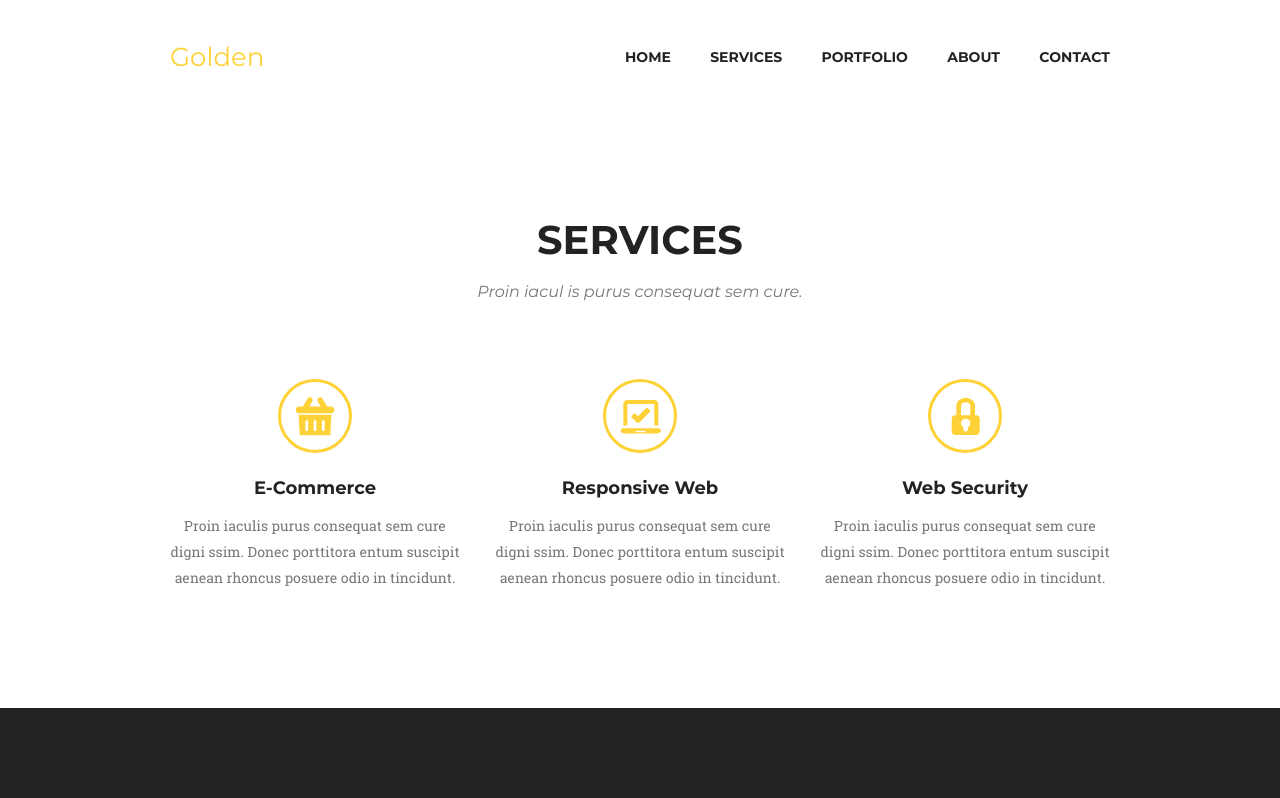
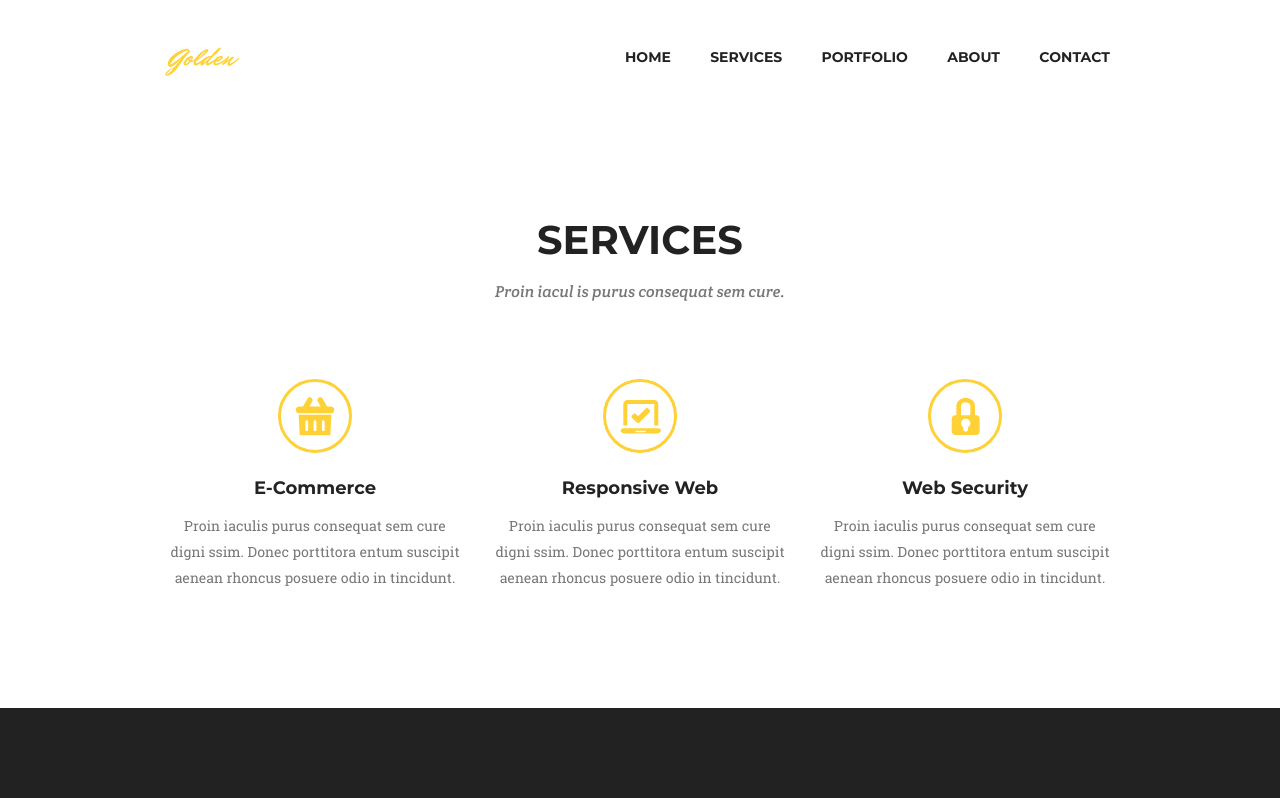
Before and after one commit to yamyn/fecore17, a plain HTML site: page html-css/module-7/index.html in a window 1280 px wide. Shown: the top 798 px of the page. Drawn offline with Linux system fonts and the light colour scheme.

Commit message:
Fixed fonts

```diff
--- a/html-css/module-7/styles/style.css
+++ b/html-css/module-7/styles/style.css
@@ -64,7 +64,33 @@ html {
          url('../fonts/roboto-slab-v9-latin-700.woff2') format('woff2'), /* Chrome 26+, Opera 23+, Firefox 39+ */
          url('../fonts/roboto-slab-v9-latin-700.woff') format('woff'); /* Chrome 6+, Firefox 3.6+, IE 9+, Safari 5.1+ */
   }
-
+  /* crete-round-regular - latin */
+  @font-face {
+    font-family: 'Crete Round';
+    font-style: normal;
+    font-weight: 400;
+    src: local('Crete Round'), local('CreteRound-Regular'),
+         url('../fonts/crete-round-v8-latin-regular.woff2') format('woff2'), /* Chrome 26+, Opera 23+, Firefox 39+ */
+         url('../fonts/crete-round-v8-latin-regular.woff') format('woff'); /* Chrome 6+, Firefox 3.6+, IE 9+, Safari 5.1+ */
+  }
+  /* crete-round-italic - latin */
+  @font-face {
+    font-family: 'Crete Round';
+    font-style: italic;
+    font-weight: 400;
+    src: local('Crete Round Italic'), local('CreteRound-Italic'),
+         url('../fonts/crete-round-v8-latin-italic.woff2') format('woff2'), /* Chrome 26+, Opera 23+, Firefox 39+ */
+         url('../fonts/crete-round-v8-latin-italic.woff') format('woff'); /* Chrome 6+, Firefox 3.6+, IE 9+, Safari 5.1+ */
+  }
+  /* mr-dafoe-regular - latin */
+  @font-face {
+    font-family: 'Mr Dafoe';
+    font-style: normal;
+    font-weight: 400;
+    src: local('Mr Dafoe Regular'), local('MrDafoe-Regular'),
+         url('../fonts/mr-dafoe-v8-latin-regular.woff2') format('woff2'), /* Chrome 26+, Opera 23+, Firefox 39+ */
+         url('../fonts/mr-dafoe-v8-latin-regular.woff') format('woff'); /* Chrome 6+, Firefox 3.6+, IE 9+, Safari 5.1+ */
+  }
 body {
     font-family: 'Montserrat', 'Times New Roman', sans-serif;
 }
@@ -122,7 +148,7 @@ header nav {
 }
 
 .site-logo {
-    font-family: inherit; /*Wisdom script___________*/
+    font-family: 'Mr Dafoe';
     font-size: 26px;
     line-height: 41px;
 }
@@ -168,7 +194,7 @@ section h2 {
 
 section h2 + p {
     margin: 0 0 51px;
-    font-family: inherit;/*DroidSerif__*/
+    font-family: 'Crete Round';
     font-size: 16px;
     line-height: 19px;
     font-style: italic;
@@ -309,3 +335,11 @@ section h2 + p,
     color: #bbb;
     font-weight: bold;
 }
+
+.control:required:valid {
+    outline: 2px solid #47c547b7;
+}
+
+.control:required:invalid {
+    outline: 1px solid #f32222bb;
+}
```
Also changed, not shown: html-css/module-7/fonts/crete-round-v8-latin-italic.woff (added), html-css/module-7/fonts/crete-round-v8-latin-italic.woff2 (added), html-css/module-7/fonts/crete-round-v8-latin-regular.woff (added), html-css/module-7/fonts/crete-round-v8-latin-regular.woff2 (added), html-css/module-7/fonts/mr-dafoe-v8-latin-regular.woff (added), html-css/module-7/fonts/mr-dafoe-v8-latin-regular.woff2 (added).
